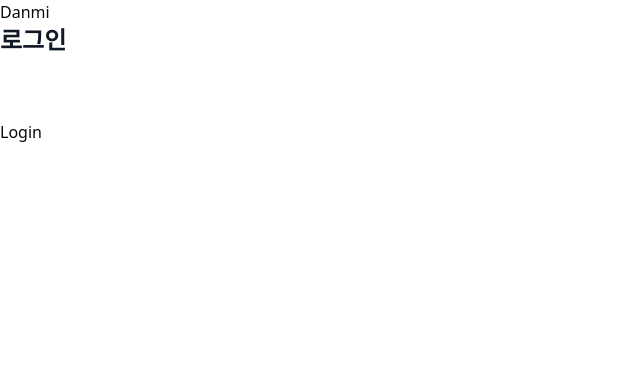
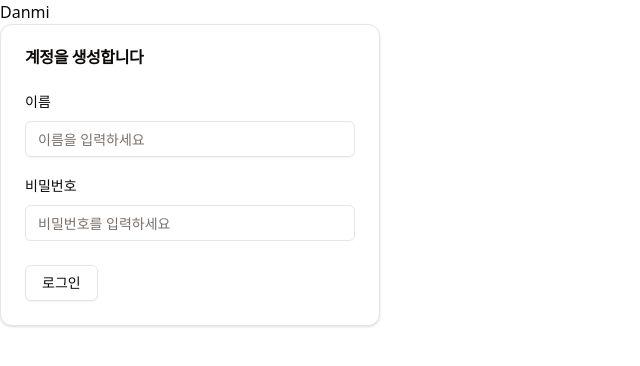
Before and after one commit to TerryEHLee/Danmi, a Next.js app: page /login in a window 1280 px wide. Shown: the top 366 px of the page, without its empty margins (0-640 px from the left). Built offline with nearby package versions, Linux system fonts and the light colour scheme.

Commit message:
feat/login
making frame: sched/ui
validation checking: zod, react-hook-form

서버와 연동하여, 로그인 하는 과정 추가 구현예정

```diff
--- a/src/app/login/page.tsx
+++ b/src/app/login/page.tsx
@@ -5,7 +5,6 @@ import { Login } from "@/components/auth/login";
 const login = () => {
   return (
     <>
-      <div className="text-2xl pb-16 text-gray-900 font-semibold">로그인</div>
       <div>
         <Login />
       </div>
--- a/src/components/auth/login.tsx
+++ b/src/components/auth/login.tsx
@@ -28,5 +28,83 @@ import React, { useState } from "react";
 type LoginInput = z.infer<typeof loginSchema>;
 
 export function Login() {
-  return <>Login</>;
+  const form = useForm<LoginInput>({
+    resolver: zodResolver(loginSchema),
+    defaultValues: {
+      name: "",
+      password: "",
+    },
+  });
+
+  function onSubmit(data: LoginInput) {
+    form.trigger(["name", "password"]);
+
+    const nameState = form.getFieldState("name");
+    const passwordState = form.getFieldState("password");
+
+    if (
+      nameState.isDirty &&
+      !nameState.invalid &&
+      passwordState.isDirty &&
+      !passwordState.invalid
+    ) {
+      alert(JSON.stringify(data, null, 4));
+    }
+  }
+
+  return (
+    <>
+      <Card className="w-[380px]">
+        <CardHeader>
+          <CardTitle>계정을 생성합니다</CardTitle>
+        </CardHeader>
+        <CardContent>
+          <Form {...form}>
+            <form
+              onSubmit={form.handleSubmit(onSubmit)}
+              className="relative space-y-3 overflow-x-hidden"
+            >
+              <div className="grid w-full items-center gap-4">
+                <FormField
+                  control={form.control}
+                  name="name"
+                  render={({ field }) => (
+                    <FormItem>
+                      <FormLabel>이름</FormLabel>
+                      <FormControl>
+                        <Input placeholder="이름을 입력하세요" {...field} />
+                      </FormControl>
+                      <FormMessage />
+                    </FormItem>
+                  )}
+                />
+                <FormField
+                  control={form.control}
+                  name="password"
+                  render={({ field }) => (
+                    <FormItem>
+                      <FormLabel>비밀번호</FormLabel>
+                      <FormControl>
+                        <Input placeholder="비밀번호를 입력하세요" {...field} />
+                      </FormControl>
+                      <FormMessage />
+                    </FormItem>
+                  )}
+                />
+              </div>
+            </form>
+          </Form>
+        </CardContent>
+        <CardFooter className="flex items-center">
+          <Button
+            variant="outline"
+            type="submit"
+            onClick={() => onSubmit(form.getValues())}
+          >
+            로그인
+          </Button>
+        </CardFooter>
+      </Card>
+    </>
+  );
 }
```
